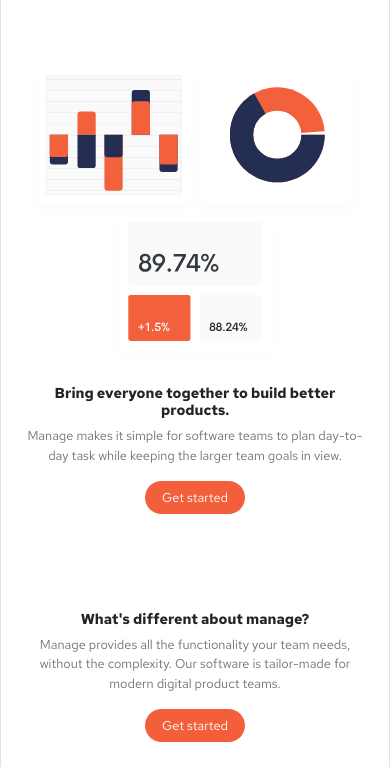
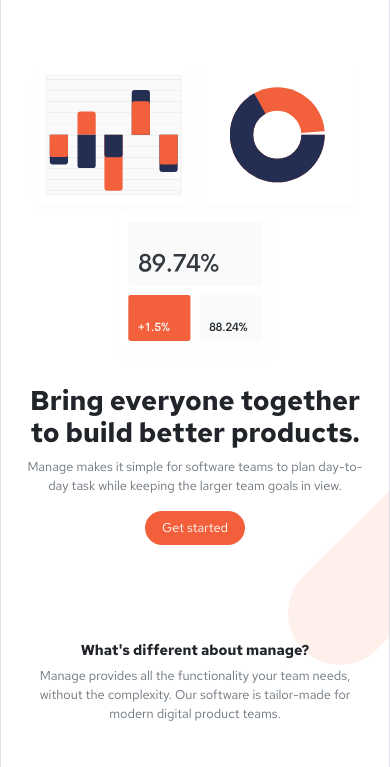
Before and after one commit to fti-Asd/Dor-T10, a plain HTML site: page index.html in a window 390 px wide. Shown: the part 77-844 px from the top of the page. Drawn offline with nearby package versions, Linux system fonts and the light colour scheme.

Commit message:
font is updated

```diff
--- a/assets/css/master.css
+++ b/assets/css/master.css
@@ -33,7 +33,7 @@ width: 100%;
 }
 
 h1 {
-    font-size: min(max(1rem, calc(0.2rem + 1.1vw)), 1.5rem);
+    font-size: min(max(1.7rem, calc(1rem + 2vw)), 2rem);
 }
 
 h2 {
@@ -41,7 +41,7 @@ h2 {
 }
 
 h3 {
-    font-size: min(max(0.9rem, calc(0.2rem + 1.1vw)), 1.5rem);
+    font-size: min(max(0.9rem, calc(0.2rem + 2vw)), 1.6rem);
 }
 
 h5 {
@@ -185,6 +185,14 @@ ul li{
 }
 
 @media (max-width: 992px) {
+    .landing-container{
+        background-image: url("../../public/images/bg-tablet-pattern.svg"), url("../../public/images/bg-tablet-pattern.svg");
+        background-repeat: no-repeat,no-repeat;
+        background-position: 204% -15%, 148% 26%;
+        background-size:85%,50%;
+        min-width: 250px;
+    }
+
     .list-number{
         gap: 15px;
         background-color: hsl(13, 100%, 96%);
--- a/index.html
+++ b/index.html
@@ -81,7 +81,7 @@
                     <div class="row justify-content-between align-items-center g-3 g-lg-0 my-5">
                         <div class="col-lg-6 order-2 order-lg-1">
                             <div class="text-center text-lg-start">
-                                <h3 class="fw-bold">Bring everyone together to build better products.</h3>
+                                <h1 class="fw-bold">Bring everyone together to build better products.</h1>
                                 <p class="text-secondary">Manage makes it simple for software teams to plan day-to-day task while keeping the larger team goals in view.</p>
                                 <button type="button" class="btn red-bg rounded rounded-5 px-3">Get started</button>
                             </div>
@@ -96,7 +96,7 @@
                             <div class="text-center text-lg-start">
                                 <h3 class="fw-bold">What's different about manage?</h3>
                                 <p class="text-secondary">Manage provides all the functionality your team needs, without the complexity. Our software is tailor-made for modern digital product teams.</p>
-                                <button type="button" class="btn red-bg rounded rounded-5 px-3">Get started</button>
+                                <button type="button" class="btn red-bg d-none d-lg-block rounded rounded-5 px-3">Get started</button>
                             </div>
                         </div>
                         <div class="col-lg-4">
```
